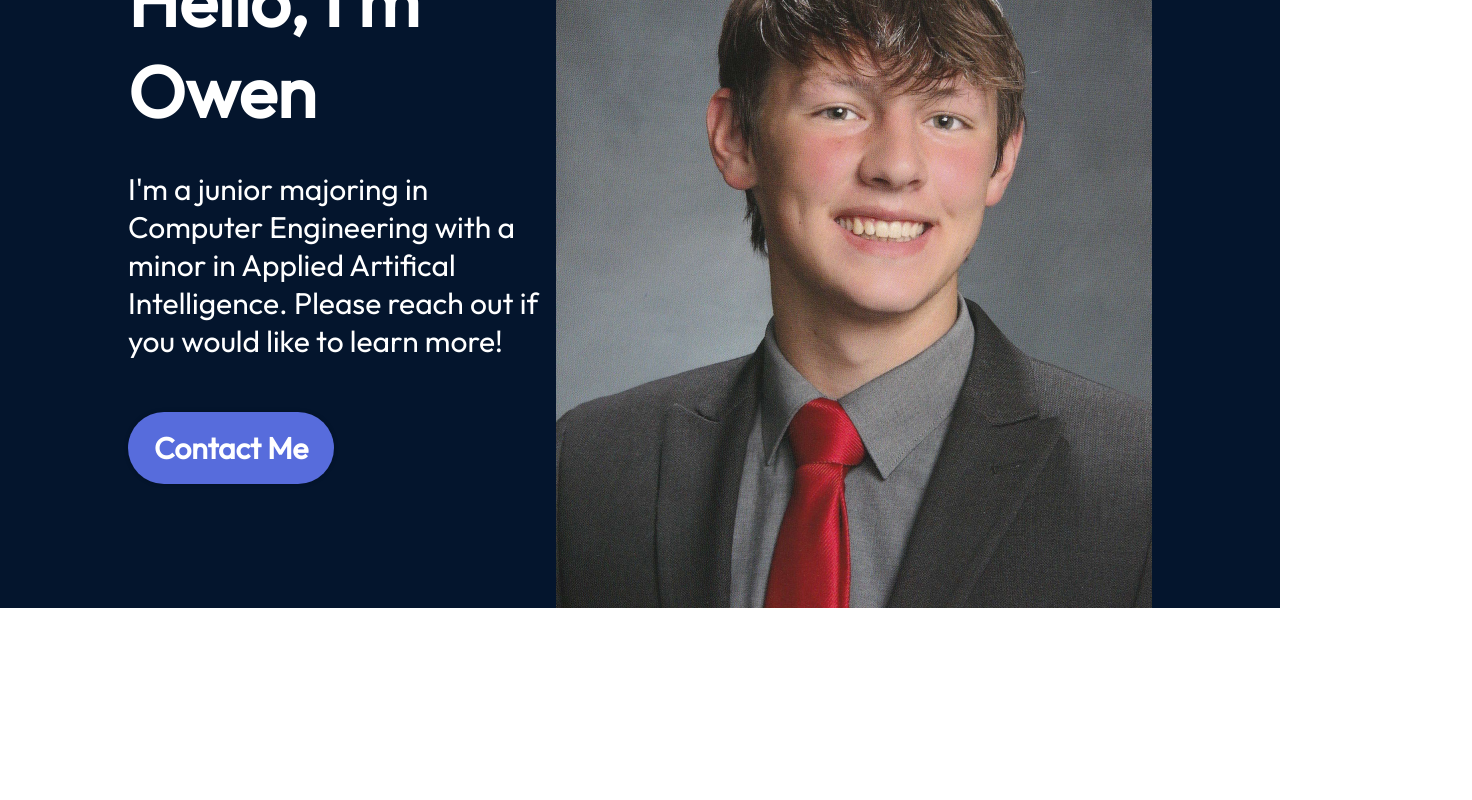
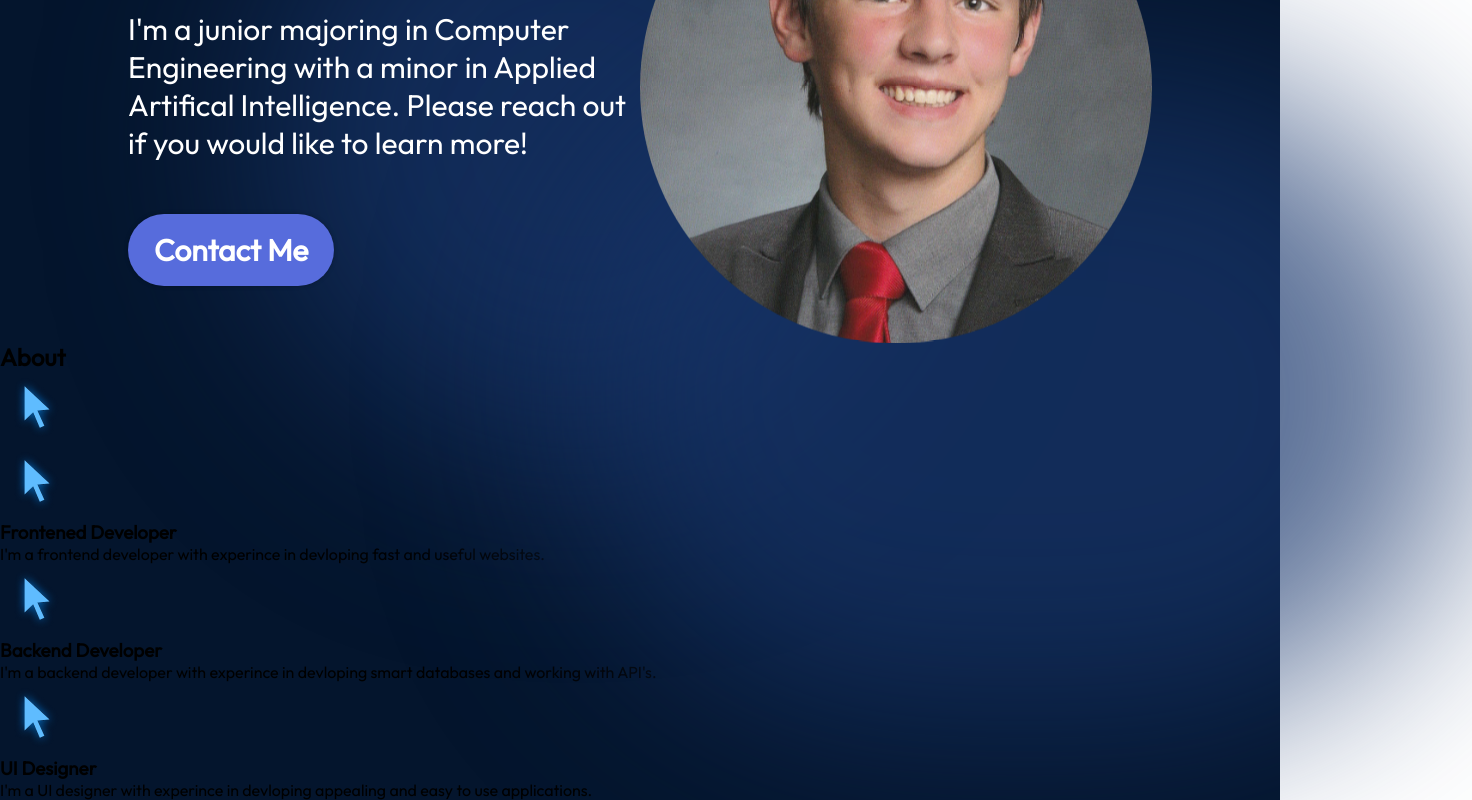
Before and after one commit to jewell-owen/Portfolio, a React (Vite) app in the folder portfolio/: page / in a window 1280 px wide. Shown: the part 320-1120 px from the top of the page, 1472 px wide, since content can reach past the window. Before the commit the page ends 928 px from the top, so only its background shows below. Built offline with nearby package versions, Linux system fonts and the light colour scheme.

Commit message:
Finished the hero section and started working on the about section

```diff
--- a/portfolio/src/App.jsx
+++ b/portfolio/src/App.jsx
@@ -1,12 +1,14 @@
 import styles from './App.module.css';
 import { Navbar } from "./components/Navbar/Navbar";
 import { Hero } from "./components/Hero/Hero";
+import { About } from "./components/About/About"
 
 function App() {
   return (
     <div className={styles.App}>
       <Navbar />
       <Hero />
+      <About />
     </div>
   );
 
--- /dev/null
+++ b/portfolio/src/components/About/About.jsx
@@ -0,0 +1,60 @@
+import React from "react";
+
+import styles from "./About.module.css";
+import cursorIcon from "../../../assets/about/cursorIcon.png";
+
+export const About = () => {
+    return (
+        <section>
+            <h2>About</h2>
+            <div>
+            <img
+                src={cursorIcon}
+                alt="About Image"
+                >
+            </img>
+            <ul>
+                <li>
+                    <img
+                        src={cursorIcon}
+                        alt="Cursor Icon">
+                    </img>
+                    <div>
+                        <h3>Frontened Developer</h3>
+                        <p>
+                            I'm a frontend developer with experince in devloping fast and useful websites.
+                        </p>
+                    </div>
+                </li>
+                <li>
+                    <img
+                        src={cursorIcon}
+                        alt="Cursor Icon">
+                    </img>
+                    <div>
+                        <h3>Backend Developer</h3>
+                        <p>
+                            I'm a backend developer with experince in devloping smart databases and working with API's.
+                        </p>
+                    </div>
+                </li>
+
+                <li>
+                    <img
+                        src={cursorIcon}
+                        alt="Cursor Icon">
+                    </img>
+                    <div>
+                        <h3>UI Designer</h3>
+                        <p>
+                            I'm a UI designer with experince in devloping appealing and easy to use applications.
+                        </p>
+                    </div>
+                </li>
+            </ul>
+            </div>
+
+
+        </section>
+    )
+}
--- a/portfolio/src/components/Hero/Hero.module.css
+++ b/portfolio/src/components/Hero/Hero.module.css
@@ -51,3 +51,67 @@
     padding: 17px 26px;
     box-shadow: 0 0 4px 0 rgba(0,0,0,0.25);
 }
+
+.heroImg {
+    width: 50%;
+    height: auto;
+    border-radius: 50%;
+    object-fit: cover;
+    aspect-ratio: 40 / 40;
+    z-index: 1;
+
+    animation-name: floating;
+    animation-duration: 3s;
+    animation-iteration-count: infinite;
+    animation-timing-function: ease-in-out;
+}
+
+@keyframes floating {
+    0% {
+        transform: translate(0, 0px);
+    }
+    50% {
+        transform: translate(0, 10px);
+    }
+    100% {
+        transform: translate(0, -0px);
+    }
+}
+
+.topBlur {
+    position: absolute;
+    width: 50vw;
+    height: 50vw;
+    min-width: 350px;
+    min-height: 350px;
+    top: -12px;
+    left: 10vw;
+    border-radius: 764px;
+    background: rgba(25,55,109,0.7);
+    filter: blur(100px);
+    z-index: 0;
+}
+
+.bottomBlur {
+    position: absolute;
+    width: 70vw;
+    height: 50vw;
+    min-width: 250px;
+    min-height: 350px;
+    top: 246px;
+    right: -25vw;
+    border-radius: 764px;
+    background: rgba(25,55,109,0.7);
+    filter: blur(100px);
+    z-index: 0;
+}
+
+@media screen and (max-width: 830px) {
+    .container {
+        flex-direction: column-reverse;
+    }
+
+    .contet {
+        align-items: center;
+    }
+}
```
Also changed, not shown: portfolio/assets/about/cursorIcon.png (added), portfolio/src/components/About/About.module.css (added).
